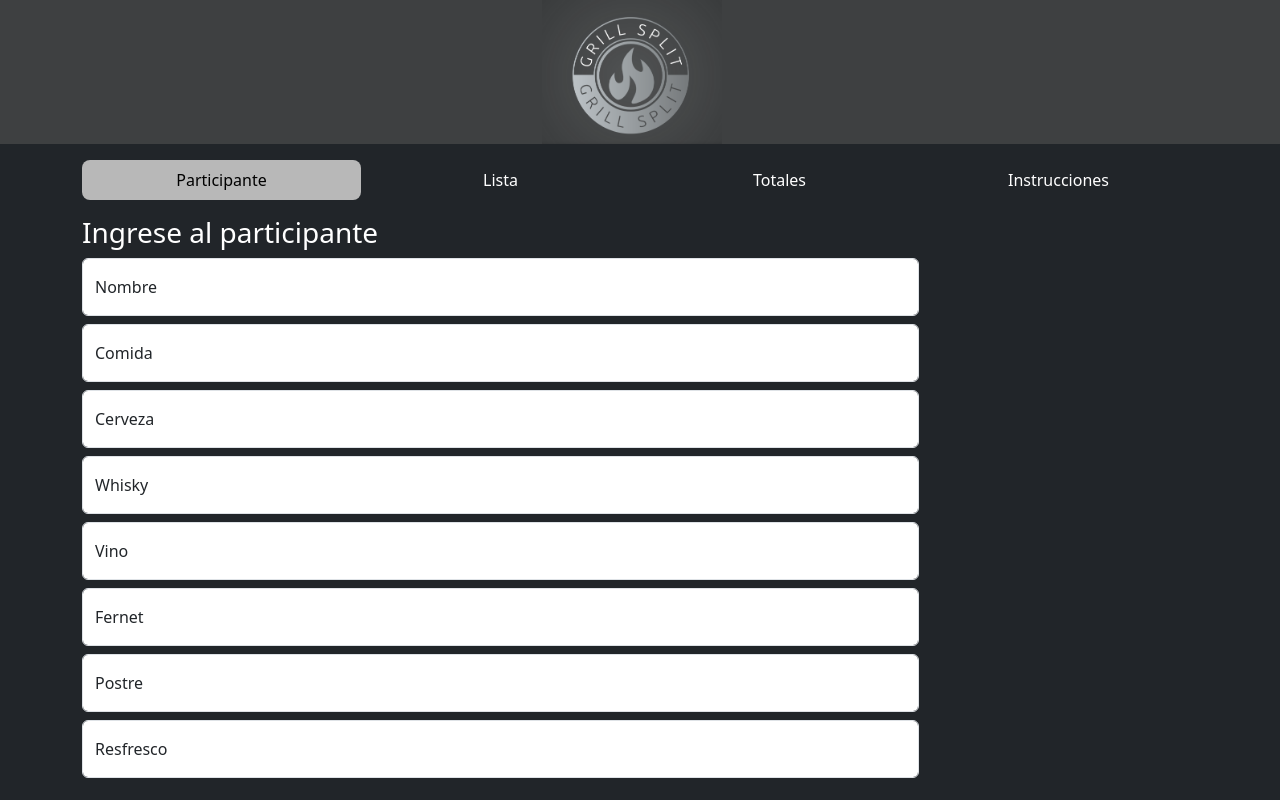
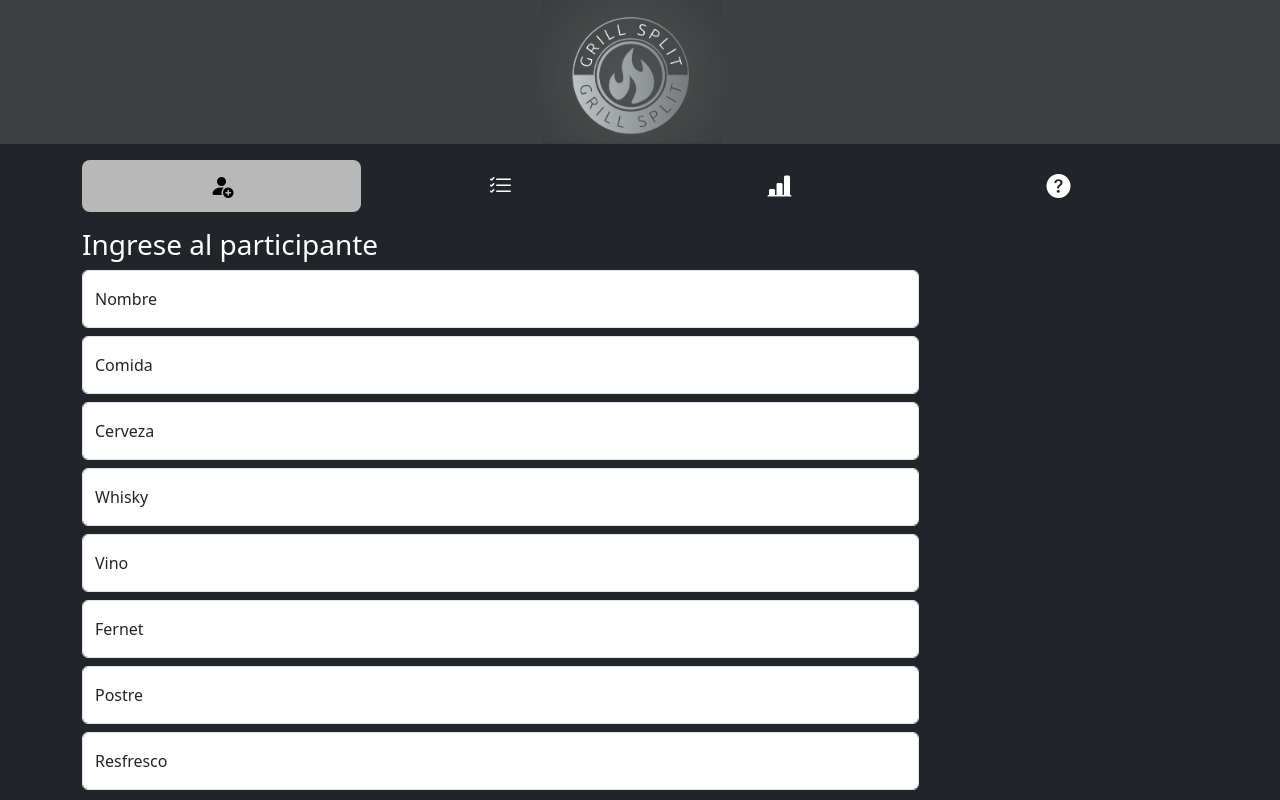
Before and after one commit to GabrielLaborda/Grill-Split, a React (Vite) app: page / in a window 1280 px wide. Shown: the top 800 px of the page. Built offline with nearby package versions, Linux system fonts and the light colour scheme.

Commit message:
Agregando Iconos a Tabs

```diff
--- a/src/App.jsx
+++ b/src/App.jsx
@@ -177,12 +177,12 @@ function App() {
       <div className="container">
         <Tabs defaultActiveKey="form"
              variant='pills'
-              className="mb-3  mx-auto "
+              className="mb-3  mx-auto"
               justify>
-          <Tab eventKey="form" title="Participante">
+          <Tab eventKey="form" title={<i className='bi bi-person-fill-add' style={{ fontSize: '1.5em' }}></i>} className='tabs-min-height'>
             <GuestForm onSubmit={handleSubmit}/>
           </Tab>
-          <Tab eventKey="guest" title="Lista" className='prueba'>
+          <Tab eventKey="guest" title={<i className='bi bi-list-check'style={{ fontSize: '1.5em' }}></i>} className='tabs-min-height'>
             <div>
               <TableGuests
               guests={guests}
@@ -193,7 +193,7 @@ function App() {
             />
             </div>
           </Tab>
-          <Tab eventKey="totals" title="Totales" className='prueba'>
+          <Tab eventKey="totals" title={<i className='bi bi-bar-chart-line-fill' style={{ fontSize: '1.5em' }}></i>} className='tabs-min-height'>
             <div className="row">
             <div className="col-6">
               <TotalsAmounts
@@ -219,7 +219,7 @@ function App() {
             </div>
             </div>
           </Tab>
-          <Tab eventKey="instructions" title="Instrucciones">
+          <Tab eventKey="instructions" title={<i className='bi bi-question-circle-fill' style={{ fontSize: '1.5em' }}></i>} className='tabs-min-height'>
             <Instruction />
           </Tab>
         </Tabs>
--- a/src/app.css
+++ b/src/app.css
@@ -7,6 +7,6 @@
   background-color: rgb(184, 184, 184);
   color: black;
 }
-.prueba {
+.tabs-min-height {
   min-height: 500px;
 }
--- a/src/components/Instruction.jsx
+++ b/src/components/Instruction.jsx
@@ -38,10 +38,10 @@ function Instruction() {
         <h2 className='mb-3'>Pestaña 3: Totales del Evento y por Concepto</h2>
         <ol>
           <li>
-            <strong>Visualización de Totales:</strong> Accede a la tercera pestaña para ver los totales del evento y los totales individuales por concepto (comida, bebidas, etc.).
+            <strong>Visualización de Totales:</strong> Accede a la tercera pestaña para ver los totales del evento.
           </li>
           <li>
-            <strong>Precio Individual:</strong> La tabla te mostrará cuánto debe pagar cada participante por cada concepto.
+            <strong>Precio Individual:</strong> La tabla te mostrará cuánto debe pagar cada participante por cada concepto que haya consumido.
           </li>
         </ol>
       </div>
```
